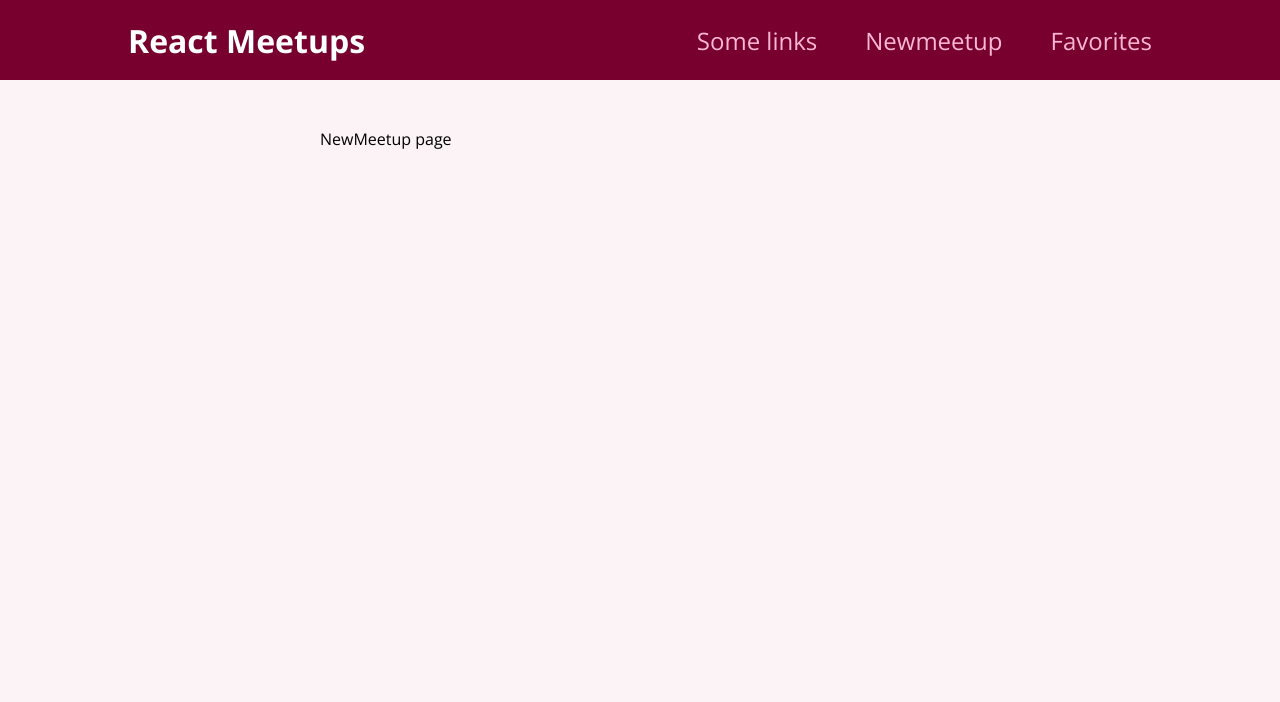
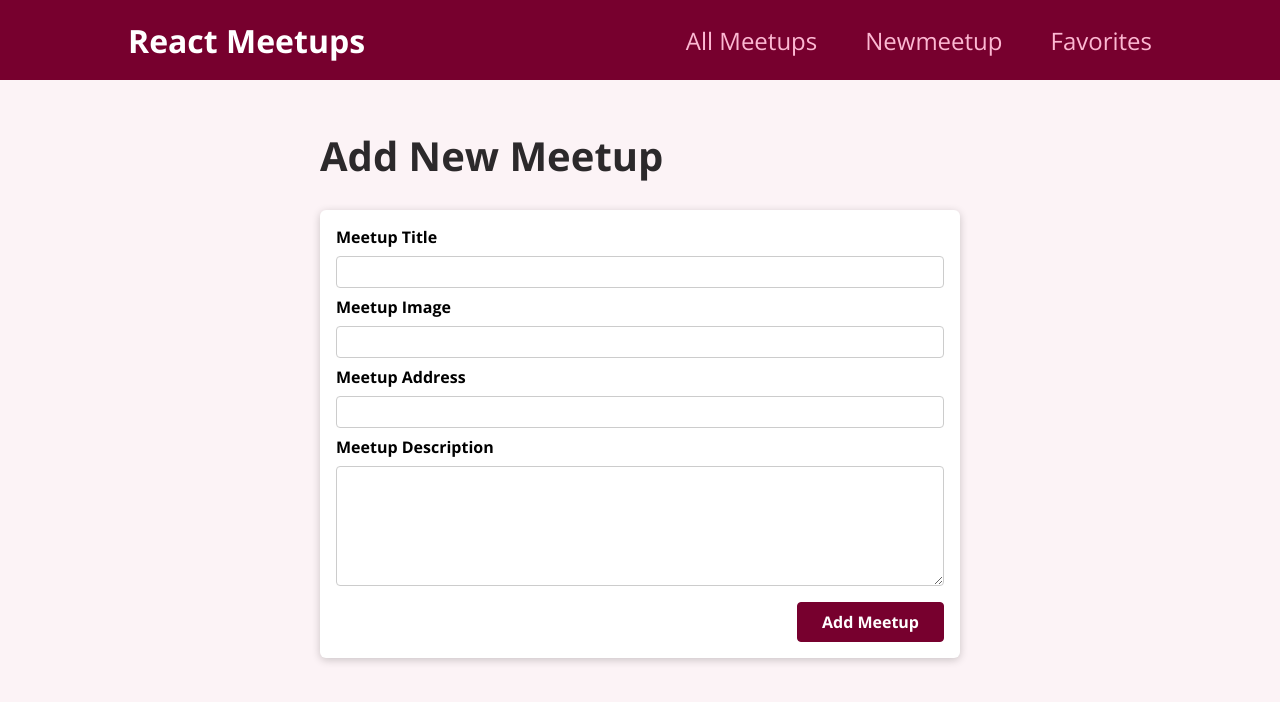
Before and after one commit to Dezedene/react-course-reminder, a React (Create React App) app: page /new-meetup in a window 1280 px wide. Shown: the top 702 px of the page. Built offline with nearby package versions, Linux system fonts and the light colour scheme; the HTML template or start-up script is replaced by a standard one.

Commit message:
form is creating an object

```diff
--- a/src/components/layout/MainNavigation.js
+++ b/src/components/layout/MainNavigation.js
@@ -9,7 +9,7 @@
         <nav>
             <ul>
                 <li>
-                    <Link to='/'>Some links</Link>
+                    <Link to='/'>All Meetups</Link>
                 </li>
                 <li>
                     <Link to='/new-meetup'>Newmeetup</Link>
--- a/src/components/meetups/MeetupItem.js
+++ b/src/components/meetups/MeetupItem.js
@@ -12,7 +12,7 @@
 
         <div className={ meetupItemStyle.content }>
             <h3>{ props.title }</h3>
-            <adress>{ props.adress }</adress>
+            <address>{ props.adress }</address>
             <p>{ props.description }</p>
         </div>
 
--- /dev/null
+++ b/src/components/meetups/NewMeetupForm.js
@@ -0,0 +1,67 @@
+import { useRef } from 'react'
+
+import Card from './../userInterface/Card'
+import NewMeetupFormStyle from './NewMeetupForm.module.css'
+
+const NewMeetupForm = () => {
+  const titleInputRef = useRef()
+  const imageInputRef = useRef()
+  const addressInputRef = useRef()
+  const descriptionInputRef = useRef()
+
+function submitHandler(event) {
+  event.preventDefault();
+  const enteredTitle = titleInputRef.current.value;
+  const enteredImage = imageInputRef.current.value;
+  const enteredAddress = addressInputRef.current.value;
+  const enteredDescription = descriptionInputRef.current.value;
+
+  const meetupData = {
+    title: enteredTitle,
+    image: enteredImage,
+    address: enteredAddress,
+    description: enteredDescription
+  }
+  console.log('meetupData:', meetupData);
+}
+
+
+
+  return (
+    <Card>
+      <form className={NewMeetupFormStyle.form} onSubmit={ submitHandler }>
+
+        <div className={NewMeetupFormStyle.control}>
+          <label htmlFor='title'>Meetup Title</label>
+          <input type='text' required id='title' ref={titleInputRef}/>
+        </div>
+
+        <div className={NewMeetupFormStyle.control}>
+          <label htmlFor='image'>Meetup Image</label>
+          <input type='url' required id='image' ref={imageInputRef}/>
+        </div>
+
+        <div className={NewMeetupFormStyle.control}>
+          <label htmlFor='address'>Meetup Address</label>
+          <input type='text' required id='address' ref={addressInputRef}/>
+        </div>
+
+        <div className={NewMeetupFormStyle.control}>
+          <label htmlFor='description'>Meetup Description</label>
+          <textarea
+            id='description'
+            required rows='5'
+            ref={descriptionInputRef}
+          ></textarea>
+        </div>
+
+        <div className={ NewMeetupFormStyle.actions }>
+          <button>Add Meetup</button>
+        </div>
+
+      </form>
+    </Card>
+  )
+}
+
+export default NewMeetupForm
--- /dev/null
+++ b/src/components/meetups/NewMeetupForm.module.css
@@ -0,0 +1,45 @@
+.form {
+    padding: 1rem;
+  }
+
+  .control {
+    margin-bottom: 0.5rem;
+  }
+
+  .control label {
+    display: block;
+    font-weight: bold;
+    margin-bottom: 0.5rem;
+  }
+
+  .control input,
+  .control textarea {
+    display: block;
+    font: inherit;
+    border-radius: 4px;
+    border: 1px solid #ccc;
+    padding: 0.25rem;
+    width: 100%;
+  }
+
+  .actions {
+    margin-top: 1rem;
+    text-align: right;
+  }
+
+  .actions button {
+    font: inherit;
+    cursor: pointer;
+    background-color: #77002e;
+    color: white;
+    padding: 0.5rem 1.5rem;
+    border: 1px solid #77002e;
+    border-radius: 4px;
+    font-weight: bold;
+  }
+
+  .actions button:hover,
+  .actions button:active {
+    background-color: #a50e48;
+    border-color: #a50e48;
+  }
--- a/src/pages/NewMeetup.js
+++ b/src/pages/NewMeetup.js
@@ -1,6 +1,11 @@
+import NewMeetupForm from "../components/meetups/NewMeetupForm"
+
 const NewMeetup = () => {
   return (
-    <div>NewMeetup page</div>
+    <>
+      <h1>Add New Meetup</h1>
+      <div><NewMeetupForm /></div>
+    </>
   )
 }
 
```
Also changed, not shown: src/components/layout/Layout.js (+4 -4 lines).
